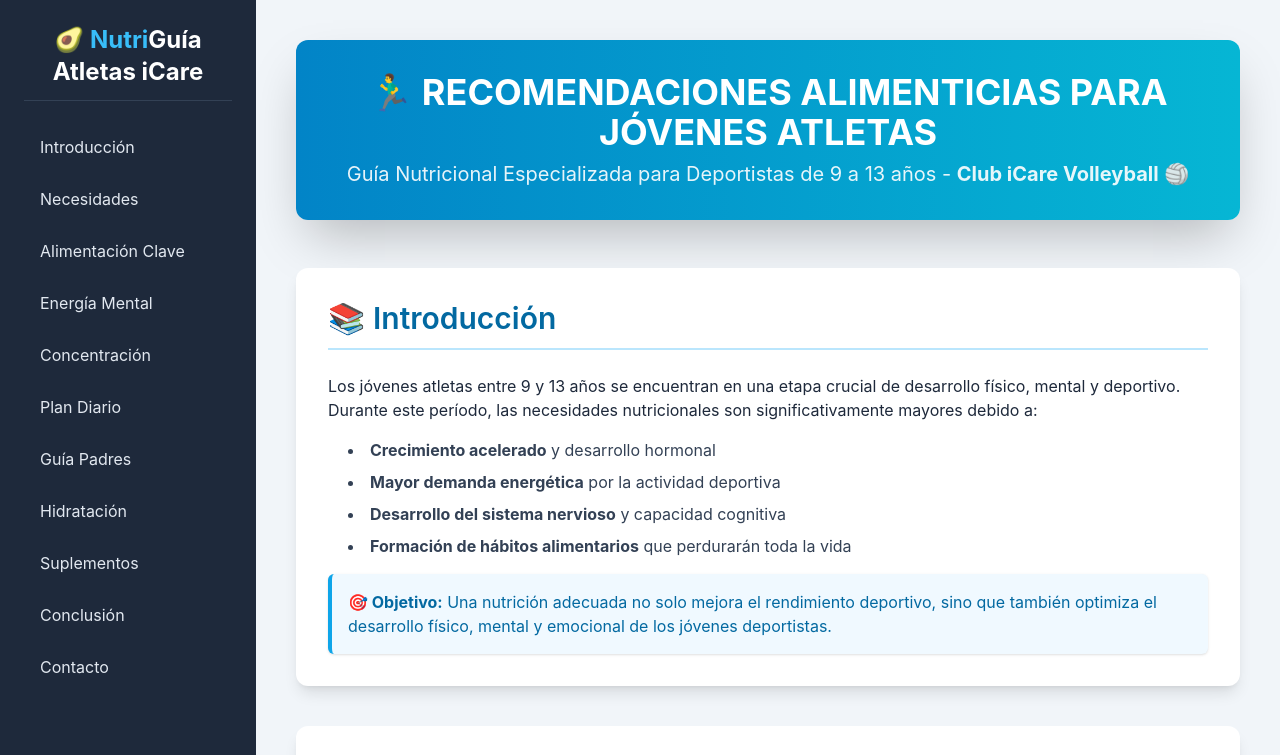
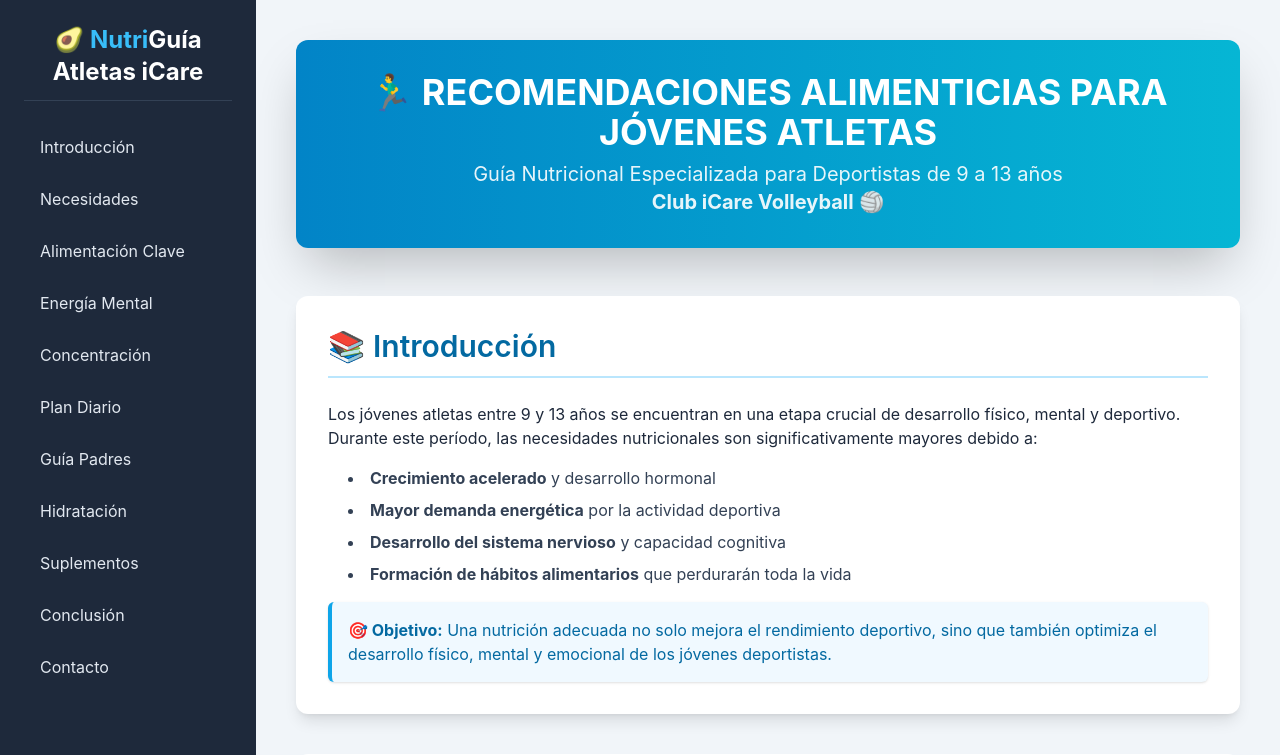
Before and after one commit to miguelvazquezmx/guia-alimentacion-atletas-icarevolleyball-9a12, a plain HTML site: page index.html in a window 1280 px wide. Shown: the top 755 px of the page. Drawn offline with nearby package versions, Linux system fonts and the light colour scheme.

Commit message:
Update index.html
Add BR

```diff
--- a/index.html
+++ b/index.html
@@ -102,7 +102,7 @@
         <main class="flex-1 p-6 md:p-10 overflow-y-auto">
             <div class="header bg-gradient-to-r from-sky-600 to-cyan-500 text-white p-8 rounded-xl shadow-2xl mb-12 text-center card-hover">
                 <h1 class="text-3xl md:text-4xl font-bold mb-2">🏃‍♂️ RECOMENDACIONES ALIMENTICIAS PARA JÓVENES ATLETAS</h1>
-                <p class="text-lg md:text-xl opacity-90">Guía Nutricional Especializada para Deportistas de 9 a 13 años - <strong>Club iCare Volleyball</strong> 🏐</p>
+                <p class="text-lg md:text-xl opacity-90">Guía Nutricional Especializada para Deportistas de 9 a 13 años <br> <strong>Club iCare Volleyball</strong> 🏐</p>
             </div>
 
             <section id="introduccion" class="content-section bg-white p-6 md:p-8 rounded-xl shadow-lg mb-10 card-hover">
```
